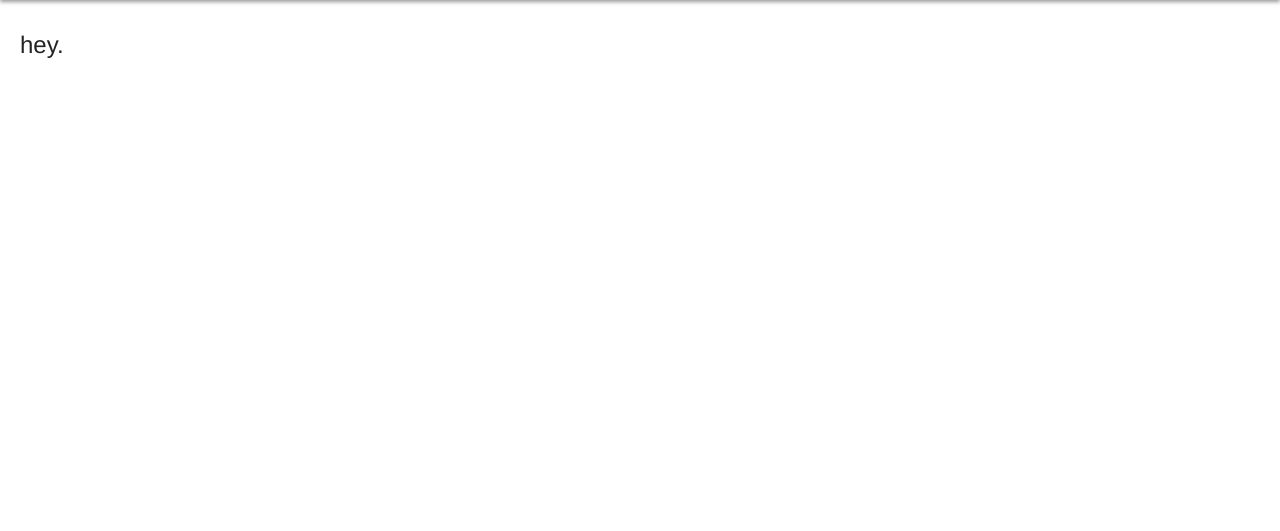
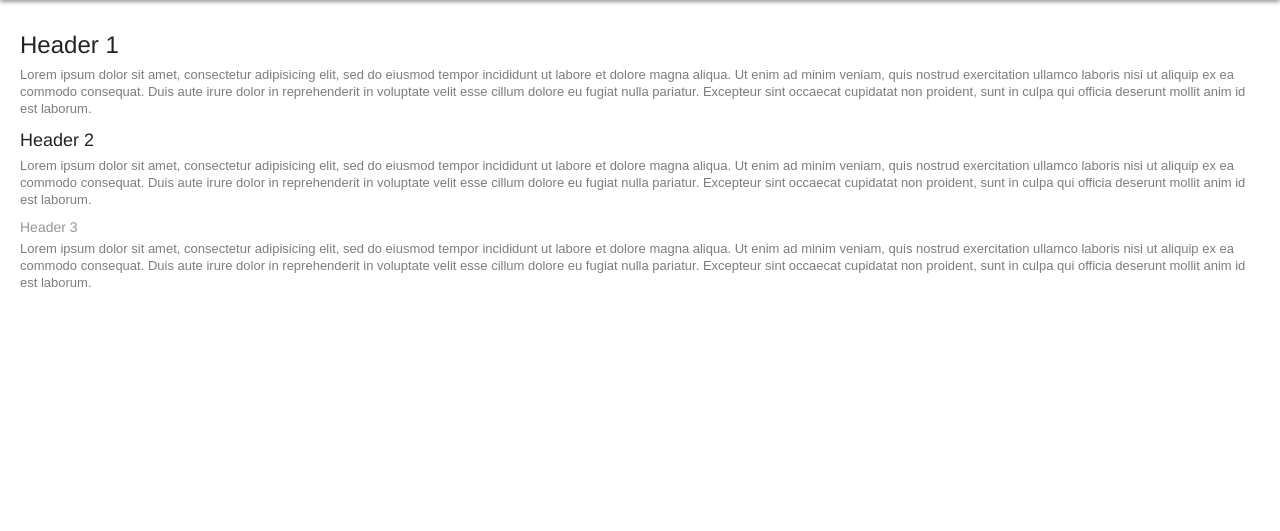
Before and after one commit to a2thek26/ci_template, a CodeIgniter app: page / in a window 1280 px wide. Shown: the part 71-602 px from the top of the page. Run offline with CodeIgniter, Linux system fonts and the light colour scheme.

Commit message:
Update content on default page view.

```diff
--- a/application/controllers/page.php
+++ b/application/controllers/page.php
@@ -23,6 +23,8 @@ class Page extends CI_Controller {
 		$data['page'] 			= "page";
 		$data['page_title'] 	= "Page Title";
 		$data['message']		= $this->session->flashdata('message');
+		//$data['message']		= "Alert message will go here assuming there is one.";
+
 		$data['main_content'] 	= 'page_view';
 
 		$this->load->view('includes/template_view', $data);
--- a/application/views/page_view.php
+++ b/application/views/page_view.php
@@ -1 +1,26 @@
-<h1>hey.</h1>
+<h1>Header 1</h1>
+
+<p>Lorem ipsum dolor sit amet, consectetur adipisicing elit, sed do eiusmod
+tempor incididunt ut labore et dolore magna aliqua. Ut enim ad minim veniam,
+quis nostrud exercitation ullamco laboris nisi ut aliquip ex ea commodo
+consequat. Duis aute irure dolor in reprehenderit in voluptate velit esse
+cillum dolore eu fugiat nulla pariatur. Excepteur sint occaecat cupidatat non
+proident, sunt in culpa qui officia deserunt mollit anim id est laborum.</p>
+
+<h2>Header 2</h2>
+
+<p>Lorem ipsum dolor sit amet, consectetur adipisicing elit, sed do eiusmod
+tempor incididunt ut labore et dolore magna aliqua. Ut enim ad minim veniam,
+quis nostrud exercitation ullamco laboris nisi ut aliquip ex ea commodo
+consequat. Duis aute irure dolor in reprehenderit in voluptate velit esse
+cillum dolore eu fugiat nulla pariatur. Excepteur sint occaecat cupidatat non
+proident, sunt in culpa qui officia deserunt mollit anim id est laborum.</p>
+
+<h3>Header 3</h3>
+
+<p>Lorem ipsum dolor sit amet, consectetur adipisicing elit, sed do eiusmod
+tempor incididunt ut labore et dolore magna aliqua. Ut enim ad minim veniam,
+quis nostrud exercitation ullamco laboris nisi ut aliquip ex ea commodo
+consequat. Duis aute irure dolor in reprehenderit in voluptate velit esse
+cillum dolore eu fugiat nulla pariatur. Excepteur sint occaecat cupidatat non
+proident, sunt in culpa qui officia deserunt mollit anim id est laborum.</p>
```
